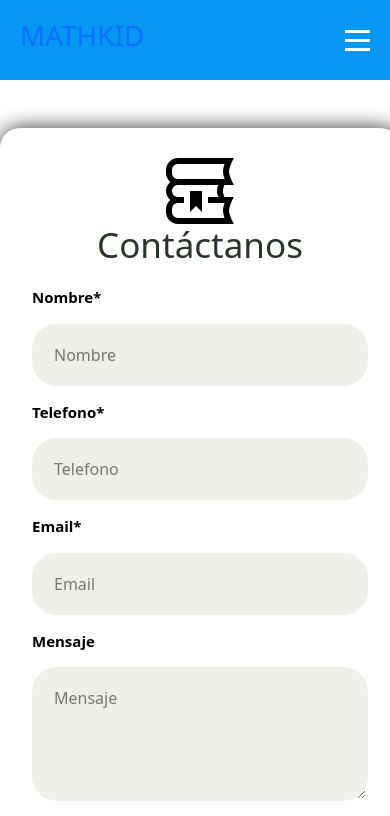
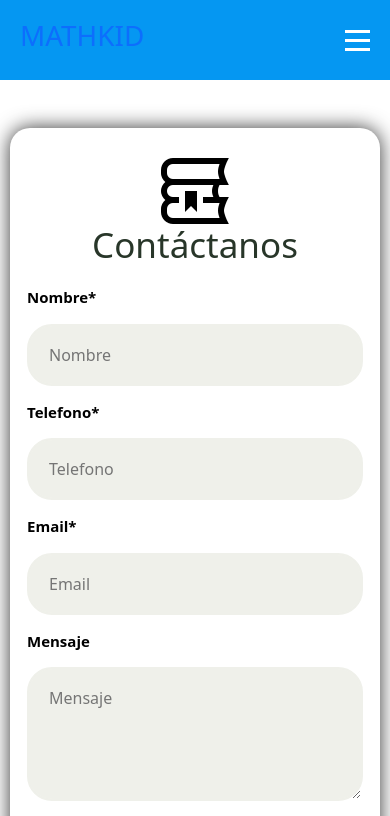
Before and after one commit to JuanECH16/MathKid, an Angular app: page /contact in a window 390 px wide. Shown: the top 816 px of the page. Built offline with nearby package versions, Linux system fonts and the light colour scheme.

Commit message:
Fix contact styles

```diff
--- a/src/app/modules/contact/contact.component.html
+++ b/src/app/modules/contact/contact.component.html
@@ -1,6 +1,6 @@
 <main>
   <section class="my-5">
-    <div class="contenedor">
+    <div class="container">
       <form (submit)="messageAlert()" method="POST">
         <h2 id="contact"><img src="/assets/img/li.png"> <br> Contáctanos </h2>
 
--- a/src/app/modules/contact/contact.component.scss
+++ b/src/app/modules/contact/contact.component.scss
@@ -4,7 +4,7 @@ body {
   background-color: rgb(91, 97, 99);
 }
 
-.contenedor {
+.container {
   display: flex;
   flex-direction: column;
   align-items: center;
@@ -81,6 +81,6 @@ textarea {
 
 @media only screen and (max-width: 850px) {
   .container {
-    width: 90%;
+    width: 95%;
   }
 }
```
